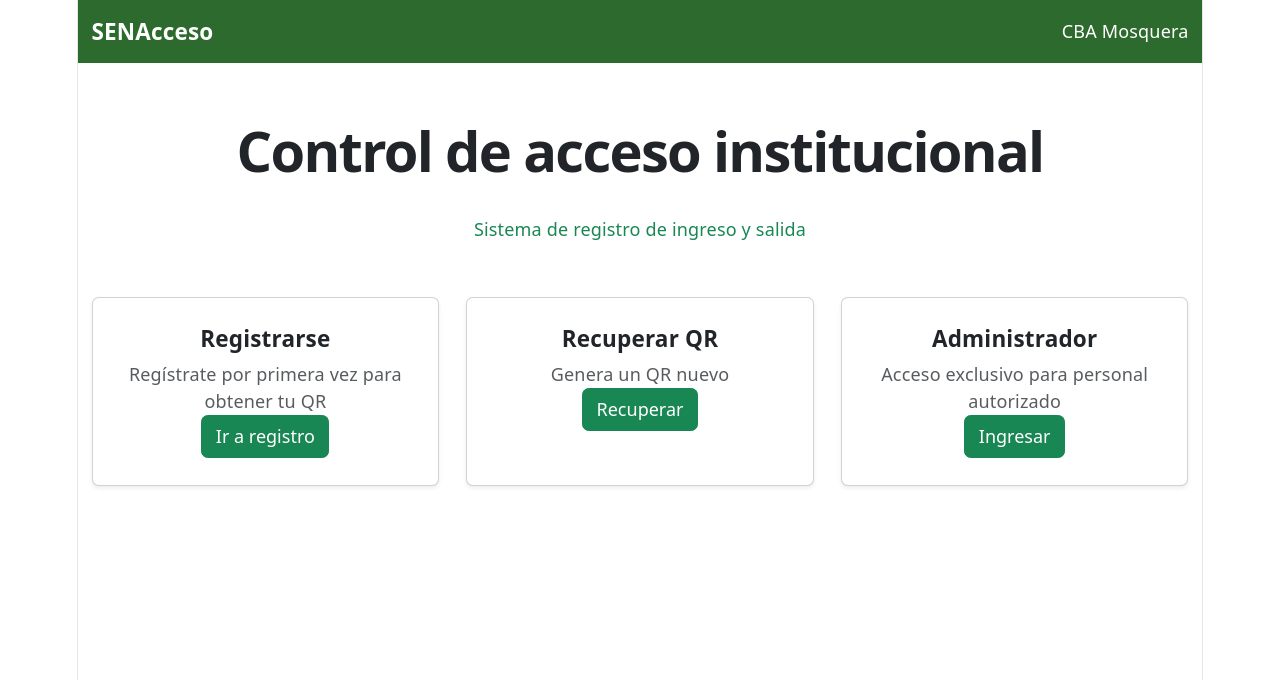
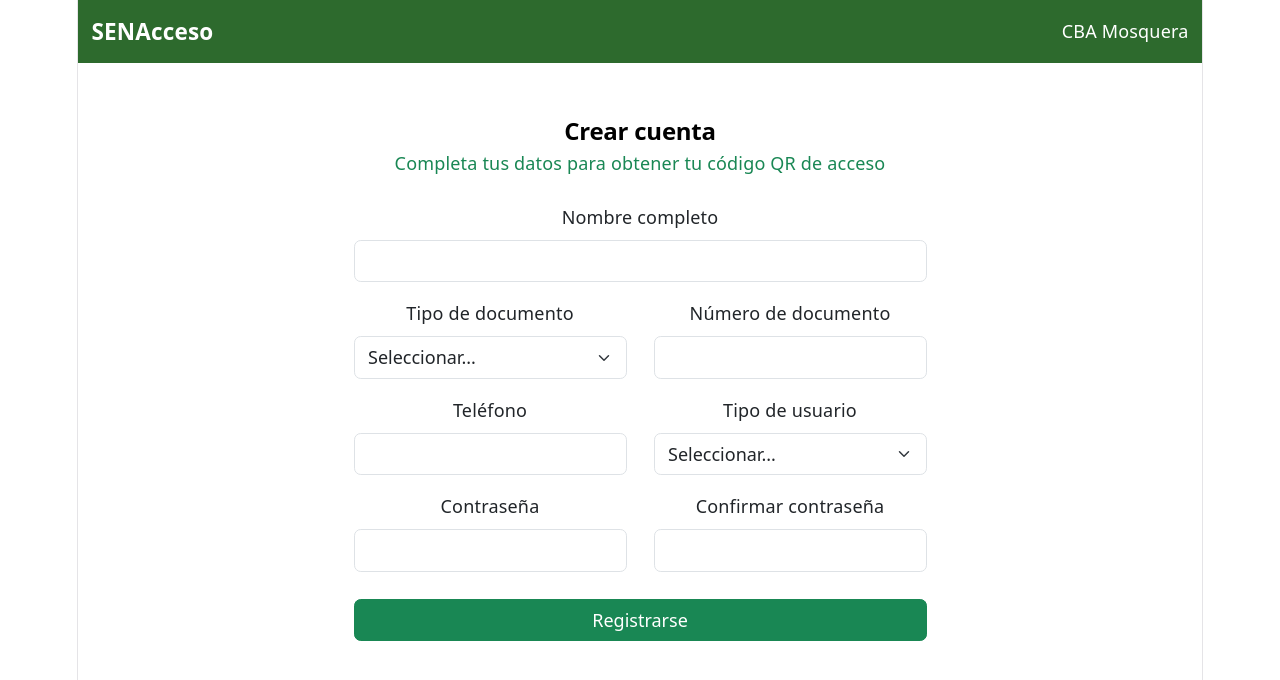
Before and after one commit to haider-castaneda/accessqr_frontend, a React (Vite) app: page /registro in a window 1280 px wide. Shown: the top 680 px of the page. Built offline with nearby package versions, Linux system fonts and the light colour scheme.

Commit message:
feat: pantalla de registro con formulario y navegación

```diff
--- a/package.json
+++ b/package.json
@@ -12,7 +12,8 @@
   "dependencies": {
     "bootstrap": "^5.3.8",
     "react": "^19.3.1",
-    "react-dom": "^19.3.1"
+    "react-dom": "^19.3.1",
+    "react-router-dom": "^7.18.4"
   },
   "devDependencies": {
     "@eslint/js": "^10.0.1",
--- a/src/App.jsx
+++ b/src/App.jsx
@@ -1,11 +1,16 @@
 import React from 'react'
+import { BrowserRouter, Routes, Route } from 'react-router-dom'
 import Home from './pages/Home/Home'
+import Registro from './pages/Registro/Registro'
 
 function App() {
   return (
-    <div>
-      <Home />
-    </div>
+    <BrowserRouter>
+      <Routes>
+        <Route path="/" element={<Home />} />
+        <Route path="/registro" element={<Registro />} />
+      </Routes>
+    </BrowserRouter>
   )
 }
 
--- a/src/pages/Home/Home.jsx
+++ b/src/pages/Home/Home.jsx
@@ -1,7 +1,9 @@
+import { useNavigate } from 'react-router-dom'
 import React from 'react'
 import Navbar from '../../components/Navbar'
 
 function Home() {
+    const navigate = useNavigate()
     return (
         <div>
         <Navbar />
@@ -16,7 +18,7 @@ function Home() {
                 <div className="card-body p-4">
                     <h5 className="card-title fw-bold">Registrarse</h5>
                     <p className="card-text text-muted">Regístrate por primera vez para obtener tu QR</p>
-                    <button className="btn btn-success">Ir a registro</button>
+                    <button className="btn btn-success" onClick={() => navigate('/registro')}>Ir a registro</button>
                 </div>
                 </div>
             </div>
--- /dev/null
+++ b/src/pages/Registro/Registro.jsx
@@ -0,0 +1,80 @@
+import React, { useState } from 'react'
+import Navbar from '../../components/Navbar'
+
+function Registro() {
+    const [formData, setFormData] = useState({
+        nombre: '',
+        tipo_documento: '',
+        documento: '',
+        telefono: '',
+        tipo_usuario: '',
+        contrasena: '',
+        confirmar_contrasena: ''
+    })
+
+    const handleChange = (e) => {
+        setFormData({ ...formData, [e.target.name]: e.target.value })
+    }
+
+    const handleSubmit = (e) => {
+        e.preventDefault()
+        console.log(formData)
+    }
+
+    return (
+        <div>
+        <Navbar />
+        <div className="container mt-5" style={{ maxWidth: '600px' }}>
+            <h2 className="fw-bold mb-1 text-black">Crear cuenta</h2>
+            <p className="text-success mb-4">Completa tus datos para obtener tu código QR de acceso</p>
+            <form onSubmit={handleSubmit}>
+            <div className="mb-3">
+                <label className="form-label">Nombre completo</label>
+                <input type="text" className="form-control" name="nombre" value={formData.nombre} onChange={handleChange} required />
+            </div>
+            <div className="row">
+                <div className="col-md-6 mb-3">
+                <label className="form-label">Tipo de documento</label>
+                <select className="form-select" name="tipo_documento" value={formData.tipo_documento} onChange={handleChange} required>
+                    <option value="">Seleccionar...</option>
+                    <option value="Cédula de ciudadanía">Cédula de ciudadanía</option>
+                    <option value="Tarjeta de identidad">Tarjeta de identidad</option>
+                </select>
+                </div>
+                <div className="col-md-6 mb-3">
+                <label className="form-label">Número de documento</label>
+                <input type="text" className="form-control" name="documento" value={formData.documento} onChange={handleChange} required />
+                </div>
+            </div>
+            <div className="row">
+                <div className="col-md-6 mb-3">
+                <label className="form-label">Teléfono</label>
+                <input type="text" className="form-control" name="telefono" value={formData.telefono} onChange={handleChange} required />
+                </div>
+                <div className="col-md-6 mb-3">
+                <label className="form-label">Tipo de usuario</label>
+                <select className="form-select" name="tipo_usuario" value={formData.tipo_usuario} onChange={handleChange} required>
+                    <option value="">Seleccionar...</option>
+                    <option value="aprendiz">Aprendiz</option>
+                    <option value="instructor">Instructor</option>
+                </select>
+                </div>
+            </div>
+            <div className="row">
+                <div className="col-md-6 mb-3">
+                <label className="form-label">Contraseña</label>
+                <input type="password" className="form-control" name="contrasena" value={formData.contrasena} onChange={handleChange} required />
+                </div>
+                <div className="col-md-6 mb-3">
+                <label className="form-label">Confirmar contraseña</label>
+                <input type="password" className="form-control" name="confirmar_contrasena" value={formData.confirmar_contrasena} onChange={handleChange} required />
+                </div>
+            </div>
+            <button type="submit" className="btn btn-success w-100 mt-2">Registrarse</button>
+            </form>
+        </div>
+        </div>
+    )
+}
+
+export default Registro
```
Also changed, not shown: 1 other file (tests, documents, lock files or other folders).
